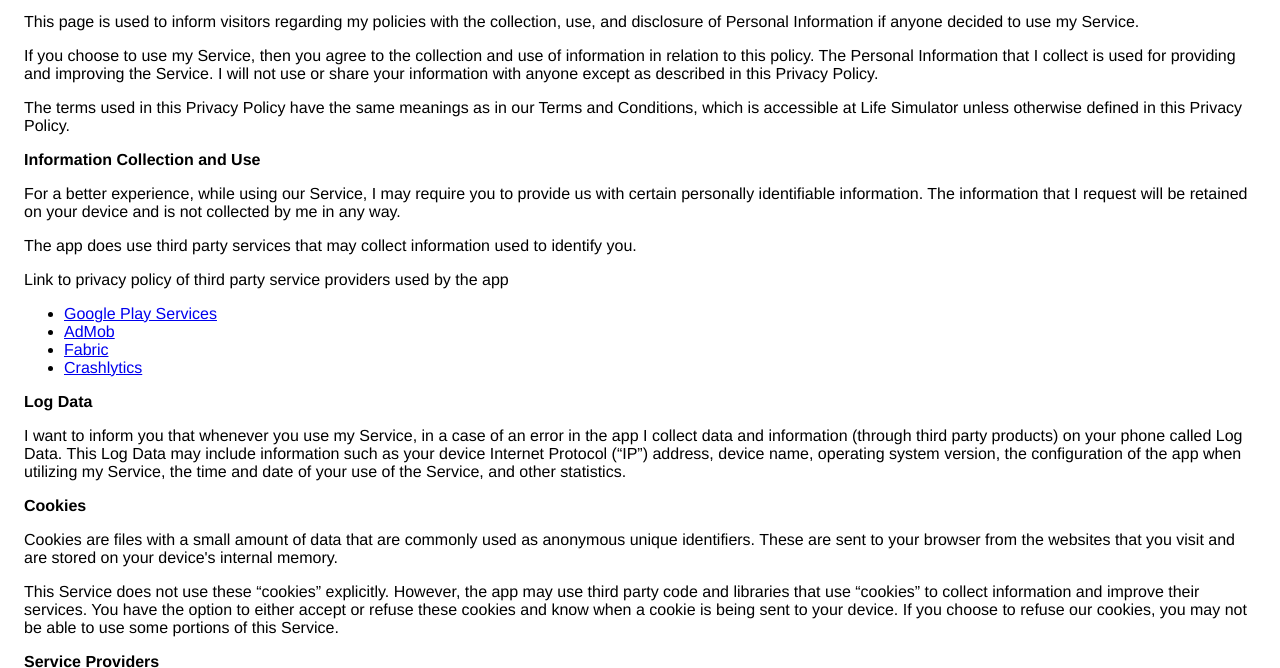
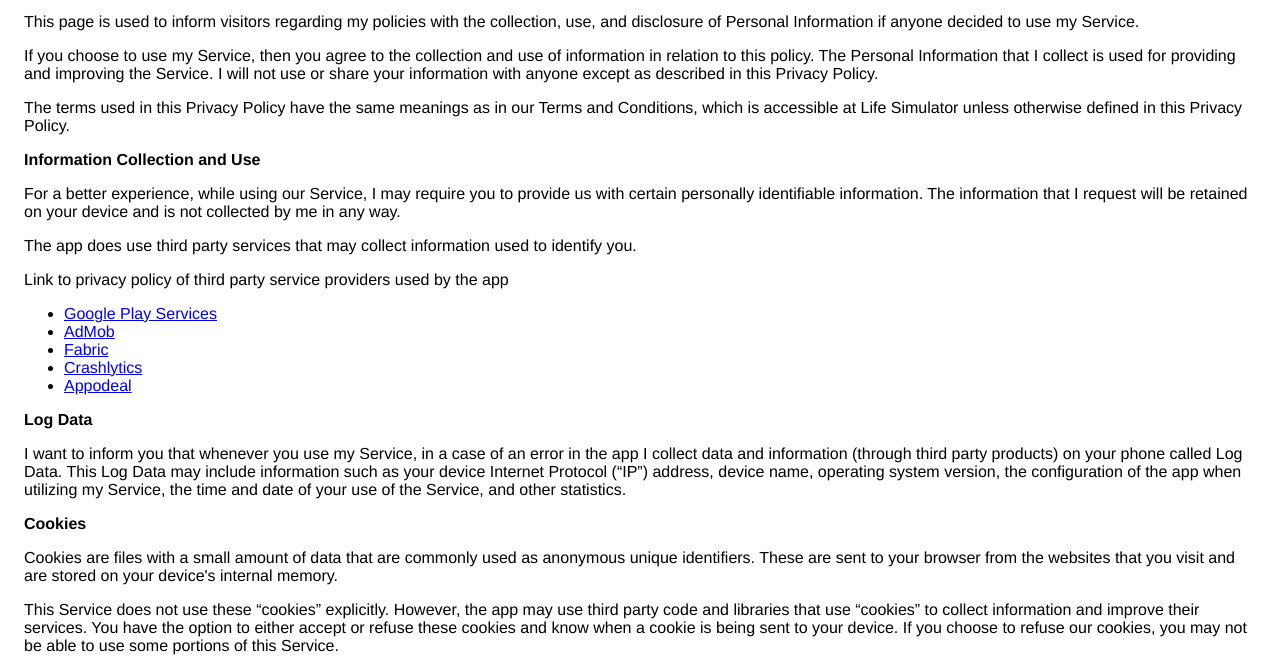
Before and after one commit to bart1998/bart1998.github.io, a plain HTML site: page LifeSimulator.html in a window 1280 px wide. Shown: the part 113-781 px from the top of the page. Drawn offline with Linux system fonts and the light colour scheme.

Commit message:
Update LifeSimulator.html

```diff
--- a/LifeSimulator.html
+++ b/LifeSimulator.html
@@ -50,6 +50,9 @@
                     <a href="http://try.crashlytics.com/terms/privacy-policy.pdf" target="_blank">Crashlytics</a>
                 </li>
                 <!---->
+                <li>
+                    <a href="https://www.appodeal.com/privacy-policy" target="_blank">Appodeal</a>
+                </li>
             </ul>
         </div>
         <p>
```
